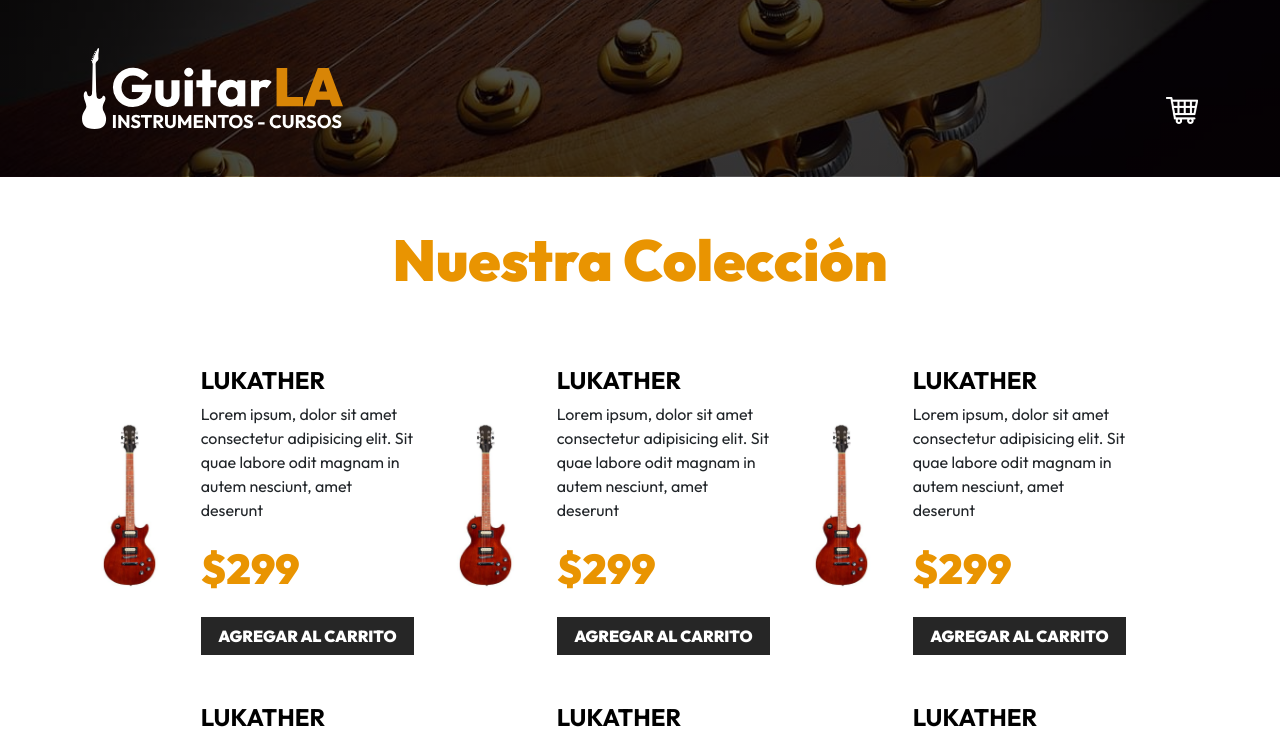
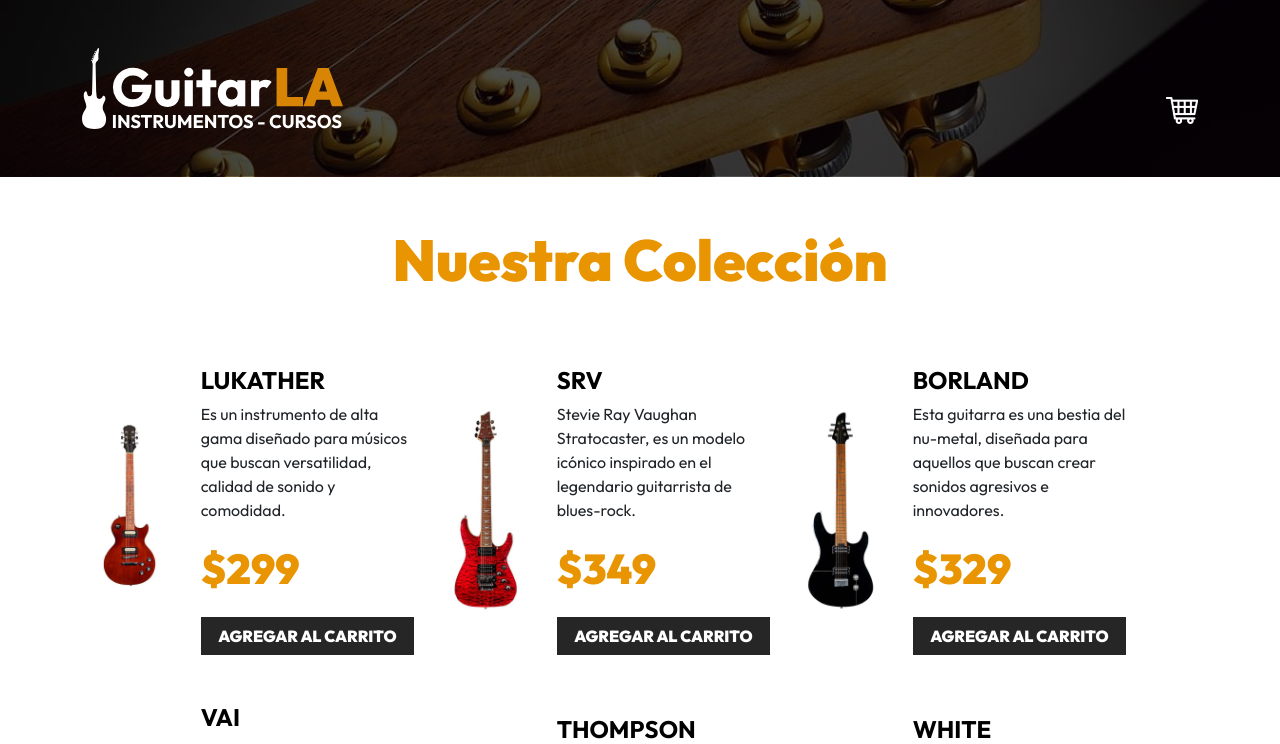
Before and after one commit to marchena96/02, a React (Vite) app in the folder 02-cart/: page / in a window 1280 px wide. Shown: the top 744 px of the page. Built offline with nearby package versions, Linux system fonts and the light colour scheme.

Commit message:
getDataFrom_EachObject

```diff
--- a/02-cart/src/App.jsx
+++ b/02-cart/src/App.jsx
@@ -4,7 +4,7 @@
 import { db } from './data/db'
 
 function App() {
-  const [data, setData] = useState(db) // Agregando el objeto db(archivo local) al State
+  const [data, setData] = useState(db)                                              // Agregando el objeto db(archivo local) al State
 
   return (
     <>
@@ -14,8 +14,12 @@
         <h2 className="text-center">Nuestra Colección</h2>
 
         <div className="row mt-5">
-          {data.map(() => (
-            <Guitar />
+          {data.map((guitar) => (                                                   // <- Para obtener la info de c/objeto del array
+
+            <Guitar
+              key={guitar.id}
+              guitar={guitar}
+            />
           ))}
         </div>
       </main>
--- a/02-cart/src/components/Guitar.jsx
+++ b/02-cart/src/components/Guitar.jsx
@@ -1,15 +1,17 @@
-export default function Guitar() {
+export default function Guitar({ guitar }) {
+
+    const { id, name, image, description, price } = guitar                                                          // Destructuring
 
     return (
         <>
             <div className="col-md-6 col-lg-4 my-4 row align-items-center">
                 <div className="col-4">
-                    <img className="img-fluid" src="/img/guitarra_01.jpg" alt="imagen guitarra" />
+                    <img className="img-fluid" src={`/img/${image}.jpg`} alt="imagen guitarra" />
                 </div>
                 <div className="col-8">
-                    <h3 className="text-black fs-4 fw-bold text-uppercase">Lukather</h3>
-                    <p>Lorem ipsum, dolor sit amet consectetur adipisicing elit. Sit quae labore odit magnam in autem nesciunt, amet deserunt</p>
-                    <p className="fw-black text-primary fs-3">$299</p>
+                    <h3 className="text-black fs-4 fw-bold text-uppercase">{name}</h3>
+                    <p>{description}</p>
+                    <p className="fw-black text-primary fs-3">${price}</p>
                     <button
                         type="button"
                         className="btn btn-dark w-100"
--- a/02-cart/src/data/db.js
+++ b/02-cart/src/data/db.js
@@ -3,28 +3,28 @@
         id: 1,
         name: 'Lukather',
         image: 'guitarra_01',
-        description: 'Morbi ornare augue nisl, vel elementum dui mollis vel. Curabitur non ex id eros fermentum hendrerit.',
+        description: 'Es un instrumento de alta gama diseñado para músicos que buscan versatilidad, calidad de sonido y comodidad.',
         price: 299,
     },
     {
         id: 2,
         name: 'SRV',
         image: 'guitarra_02',
-        description: 'Morbi ornare augue nisl, vel elementum dui mollis vel. Curabitur non ex id eros fermentum hendrerit.',
+        description: 'Stevie Ray Vaughan Stratocaster, es un modelo icónico inspirado en el legendario guitarrista de blues-rock.',
         price: 349,
     },
     {
         id: 3,
         name: 'Borland',
         image: 'guitarra_03',
-        description: 'Morbi ornare augue nisl, vel elementum dui mollis vel. Curabitur non ex id eros fermentum hendrerit.',
+        description: 'Esta guitarra es una bestia del nu-metal, diseñada para aquellos que buscan crear sonidos agresivos e innovadores. ',
         price: 329,
     },
     {
         id: 4,
         name: 'VAI',
         image: 'guitarra_04',
-        description: 'Morbi ornare augue nisl, vel elementum dui mollis vel. Curabitur non ex id eros fermentum hendrerit.',
+        description: 'Virtuosa y expresiva, la VAI es un instrumento para guitarristas que buscan sonidos innovadores y una técnica excepcional.',
         price: 299,
     },
     {
```
